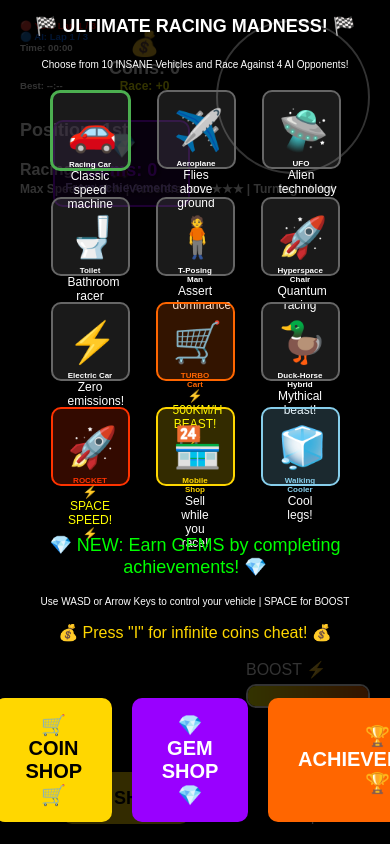
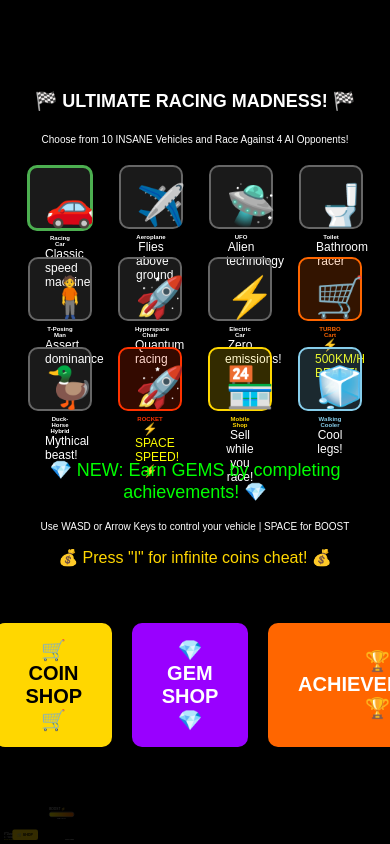
Before and after one commit to deshaneesh/3dracinggame, a plain HTML site: page index.html in a window 390 px wide. Shown: the top 844 px of the page. Drawn offline with nearby package versions, Linux system fonts and the light colour scheme.

Commit message:
Mobile: 5x smaller UI via scale(0.2) and tiny icons

```diff
--- a/index.html
+++ b/index.html
@@ -123,13 +123,13 @@
             #startScreen h1 { font-size: 18px; }
             #startScreen p { font-size: 10px; }
             #startScreen button { font-size: 14px; padding: 6px 14px; }
-            #vehicleSelection .vehicle-option { width: 45px; height: 45px; font-size: 8px; padding:4px; }
-            /* Remove global scaling that stacked elements; instead rely on font-size reduction */
-            #gameUI > div { transform: none; }
+            #vehicleSelection .vehicle-option { width: 30px; height: 30px; font-size: 6px; padding:3px; }
+            /* Shrink entire game UI (HUD) to 20% */
+            #gameUI { transform: scale(0.2); transform-origin: bottom left; }
             #speedometer, #lapInfo, #controls, #bestTime, #position, #coinCounter, #gemCounter, #boostMeter {
-                font-size: 60%;
+                font-size: 40%;
             }
-            #openShopBtn { font-size: 12px; padding: 8px 14px; }
+            #openShopBtn { font-size: 10px; padding: 6px 10px; }
         }
     </style>
 </head>
```
